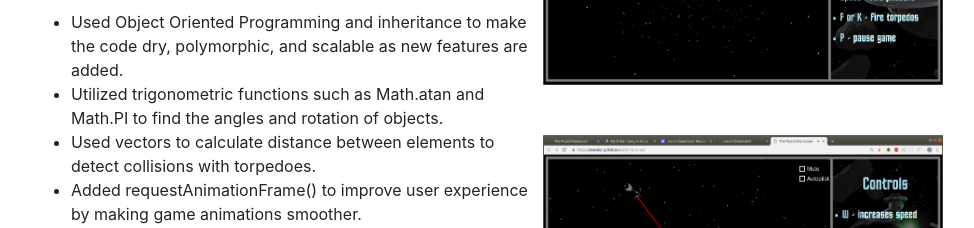
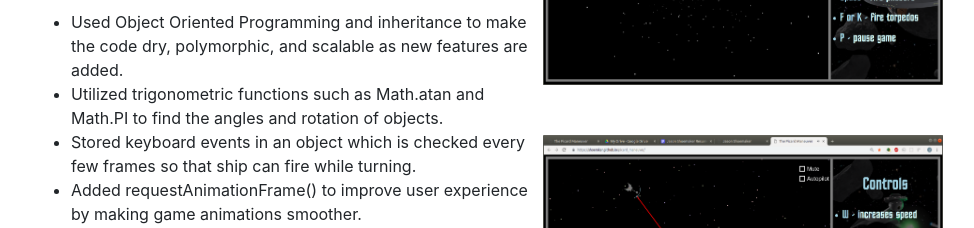
Before and after one commit to shoemker/personal_site, a website with bundled scripts: page index.html in a window 1280 px wide. Shown: the part 1100-1328 px from the top of the page, without its empty margins (289-1263 px from the left). Built offline with nearby package versions, Linux system fonts and the light colour scheme; a web font is replaced by a local one.

Commit message:
edited picard maneuver bullet point about controls

```diff
--- a/index.html
+++ b/index.html
@@ -111,7 +111,7 @@
 								<li>Used Object Oriented Programming and inheritance to make the code dry, polymorphic, and scalable as new features
 									are added.</li>
 								<li>Utilized trigonometric functions such as Math.atan and Math.PI to find the angles and rotation of objects.</li>
-								<li>Used vectors to calculate distance between elements to detect collisions with torpedoes.</li>
+								<li>Stored keyboard events in an object which is checked every few frames so that ship can fire while turning.</li>
 								<li>Added requestAnimationFrame() to improve user experience by making game animations smoother.</li>
 
 							</ul>
@@ -167,7 +167,6 @@
 					<div class="resume-content">
 						<h3 class="mb-0">MaskedHabbit</h3>
 						<h4 class="mb-0">A Fullstack TaskRabbit Clone</h4>
-						<br></br>
 						<div class="subheading mb-3">(React/Redux, Rails 5, Ajax, PostGres, AWS)</div>
 						<div class="subheading mb-3">
 							<a href="http://masked-habbit.herokuapp.com/" target="_blank">Live Site</a><a> | </a>
@@ -205,6 +204,7 @@
 						<p>
 							<ul>
 								<li>Achieved animated Link character by switching images as he moves from one point to another</li>
+								<li>Used vectors to calculate distance between elements to detect collisions.</li>
 
 							</ul>
 						</p>
```
Also changed, not shown: 1 other file.
